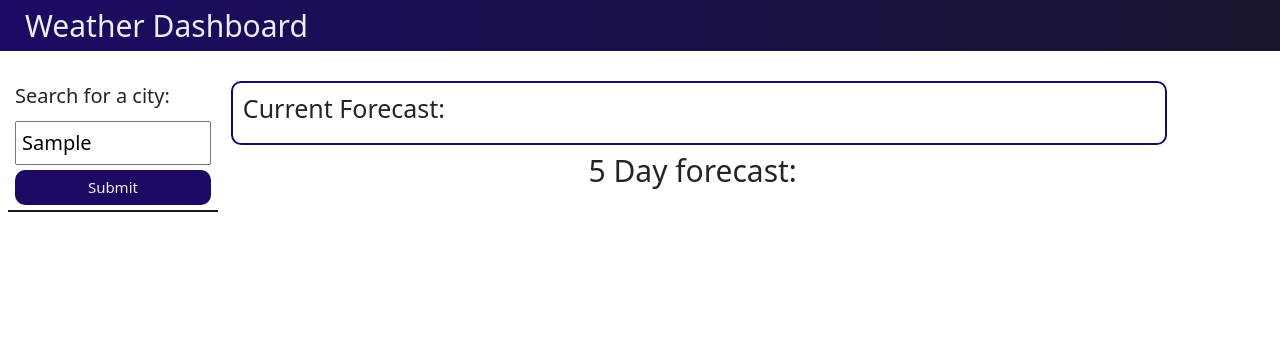
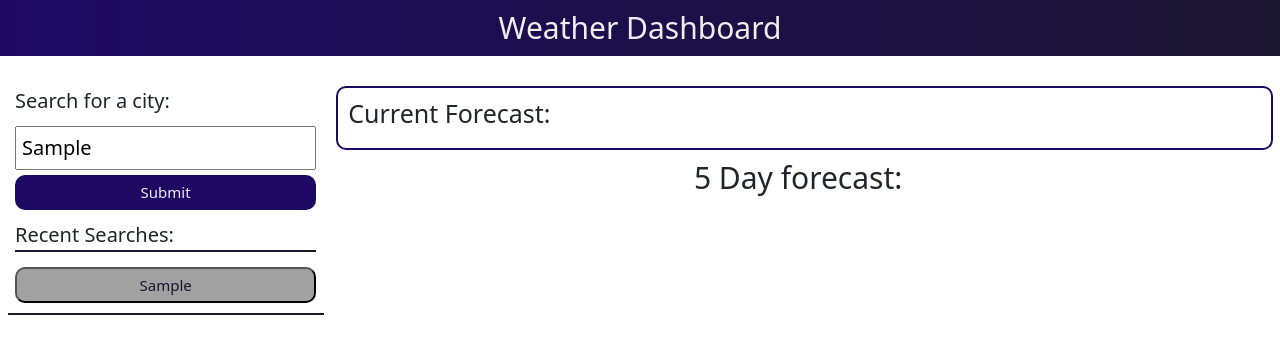
Before and after one commit to DallasSybrowsky/Weather-app, a plain HTML site: page index.html in a window 1280 px wide. Both pictures are taken after typing "Sample" into the empty fields and a click on the button "Submit". Drawn offline with nearby package versions, Linux system fonts and the light colour scheme; no server answers.

Commit message:
Updated HTML, CSS and JS with new code to save recent searches, and styled recents.

```diff
--- a/assets/css/style.css
+++ b/assets/css/style.css
@@ -3,6 +3,7 @@
   --light-main: #eee;
   --blue-main: #1d0964;
   --blue-secondary: #1b1630;
+  --grey: #a1a1a1;
   font-family: Calibri, Verdana, sans-serif;
 }
 
@@ -14,19 +15,34 @@
   );
   color: var(--light-main);
 }
-.btn {
+
+.btn, .btn:hover {
   width: 100%;
   font-size: 1.5rem;
   background-color: var(--blue-main);
   color: var(--light-main);
   padding: 0.5rem 0rem;
+  margin: 0.5rem 0rem 1rem 0rem;
+  border-radius: 1rem;
+}
+
+.city-btn {
+  width: 100%;
+  font-size: 1.5rem;
+  background-color: var(--grey);
+  color: var(--blue-secondary);
+  padding: 0.5rem 0rem;
   margin: 0.5rem 0rem;
   border-radius: 1rem;
 }
+.separator {
+  border-bottom: .2rem solid var(--blue-secondary);
+}
 
-h1 {
+.mx-auto {
+  justify-content: center;
   margin: 0rem;
-  padding: 0.75rem 2.5rem;
+  padding: 1rem 2.5rem;
   font-size: 3rem;
 }
 
@@ -42,7 +58,7 @@ body {
 
 .sidenav {
   height: 100%;
-  border-bottom: .2rem solid var(--blue-secondary);
+  border-bottom: 0.2rem solid var(--blue-secondary);
 }
 
 .weather-box {
@@ -53,9 +69,8 @@ body {
   font-size: 2.5rem;
 }
 
-.container-fluid{
+.container-fluid {
   margin: 5rem 0rem 0rem 0rem;
-
 }
 
 #days {
@@ -63,7 +78,7 @@ body {
   background-color: var(--blue-main);
   border-radius: 1rem;
   color: var(--light-main);
-  padding: .5rem 0rem
+  padding: 0.5rem 0rem;
 }
 
 .forecast {
@@ -86,6 +101,10 @@ body {
   justify-content: center;
 }
 
-.icon-img{
+.icon-img {
   padding: 0rem;
 }
+
+#history {
+  padding-bottom: .5rem;
+}
--- a/assets/js/script.js
+++ b/assets/js/script.js
@@ -1,11 +1,11 @@
 // Variables
-let cities = [];
+let cities;
 const searchBtn = document.querySelector(".btn");
 const searchEl = document.querySelector("#city");
 const citySearchInput = document.querySelector("#searched-city");
 const forecast = document.querySelector("#forecast");
 const forecastContainerEl = document.querySelector("#fiveday-div");
-const recentSearchBtnEl = document.querySelector("#recent-search-btn");
+const recentSearchBtnEl = document.querySelector("#history");
 const currentWeatherEl = document.querySelector("#current-weather-div");
 let forecastCity = document.querySelector(".current-p");
 let forecastWind = document.querySelector(".wind-p");
@@ -40,7 +40,7 @@ const formSubmission = function (event) {
 
 // API calls
 const getForecast = (event) => {
-  event.preventDefault();
+//   event.preventDefault();
   let searchInput = searchEl.value.trim();
   let geoLocURL = `https://api.openweathermap.org/geo/1.0/direct?q=${searchInput}&appid=${APIKey}&units=imperial`;
 
@@ -53,7 +53,42 @@ const getForecast = (event) => {
       fiveDayForecast(lat, lon);
     })
     .catch((error) => console.log("error", error));
+    // Saves searches to local storage
+    let oldSearches = localStorage.getItem("searchInput") || [];
+    var parsedOldSearches = oldSearches.length === 0 ? [] : JSON.parse(oldSearches);
+    if (!parsedOldSearches.includes(searchInput)) {
+        parsedOldSearches.push(searchInput);
+    localStorage.setItem("searchInput", JSON.stringify(parsedOldSearches));
+        }
+    createRecentButtons();
+    // cities = JSON.parse(localStorage.setItem("cities")) ?? [];
+    // cities.push(searchEl);
 };
+
+var createRecentButtons = function () {
+    var data = localStorage.getItem("searchInput") || [];
+    var parsedOldSearches = data.length === 0 ? [] : JSON.parse(data);
+    console.log(parsedOldSearches);
+    var template = "";
+    if (parsedOldSearches.length > 0) {
+      parsedOldSearches.forEach(function (cityName) {
+        template += `
+                  <button class="city-btn">${cityName}</button>
+              `;
+      });
+    }
+
+    document.querySelector("#history").innerHTML = template;
+  };
+
+  createRecentButtons();
+  // this is the history on click function
+  document.querySelector("#history").addEventListener("click", function (event) {
+    var cityName = event.target.textContent;
+
+    getForecast(cityName);
+  });
+
 
 const currentForecast = (lat, lon) => {
   let currentURL = `https://api.openweathermap.org/data/2.5/weather?lat=${lat}&lon=${lon}&appid=${APIKey}&units=imperial`;
@@ -97,9 +132,7 @@ const currentForecast = (lat, lon) => {
       forecastTemp.innerHTML =
         "Temperature: " + Math.round(result.main.temp) + "°F";
       forecastWind.innerHTML =
-        "Wind from: " +
-        result.wind.deg +
-        " at " +
+        "Wind speed: " +
         Math.round(result.wind.speed / 1.609344) +
         " mph";
       forecastHumid.innerHTML = "Humidity: " + result.main.humidity + "%";
@@ -112,9 +145,9 @@ const fiveDayForecast = (lat, lon) => {
   fetch(fiveDayURL)
     .then((response) => response.json())
     .then(function (result) {
-      console.log(result);
+    //   console.log(result);
     //   console.log(result.list[3].weather[0].icon);
-      console.log(result.list[0].main.humidity);
+    //   console.log(result.list[0].main.humidity);
 
       for (i = 0; i < result.list.length; i++) {
         if (
@@ -132,12 +165,12 @@ const fiveDayForecast = (lat, lon) => {
     let fiveDayCard = "";
     for (i=0; i<5; i++){
         fiveDayCard += `
-        <div id="days" class="col-2 row day-1">
-            <p class="date-1">${fiveDayDate[i]}</p>
+        <div id="days" class="col-2 row day-p">
+            <p class="date-p">${fiveDayDate[i]}</p>
             <img class="icon-img" src="https://openweathermap.org/img/w/${fiveDayIcon[i]}.png" style="width:50px;height:50px;"></img>
-            <p class="day-1-temp">${"Temp: " + Math.round(fiveDayTemp[i]) + "°F"}</p>
-            <p class="day-1-wind">${"Wind: " + Math.round(fiveDayWind[i]) + " mph"}</p>
-            <p class="day-1-humid">${"Humidity: " + Math.round(fiveDayHumidity[i]) + "%"}</p>
+            <p class="p-temp">${"Temp: " + Math.round(fiveDayTemp[i]) + "°F"}</p>
+            <p class="p-wind">${"Wind: " + Math.round(fiveDayWind[i]) + " mph"}</p>
+            <p class="p-humid">${"Humidity: " + Math.round(fiveDayHumidity[i]) + "%"}</p>
           </div>`
     };
     forecastFiveDay.innerHTML = fiveDayCard;
@@ -150,13 +183,18 @@ const fiveDayForecast = (lat, lon) => {
 };
 
 // Saves recent searches to local storage
-// let saveCities = function(searchEl) {
-//     cities = JOSN.parse(localStorage.setItem("cities")) ?? [];
-//     cities.push(searchEl);
-//     localStorage.setItem('cities', JSON.stringify(cities));
-// }
+// let saveCities = function(searchInput) {
+//     let oldSearches = localStorage.getItem("searchInput") || [];
+//     var parsedOldSearches = oldSearches.length === 0 ? [] : JSON.parse(oldSearches);
+//     if (!parsedOldSearches.includes(searchInput)) {
+//         parsedOldSearches.push(searchInput);
 
+//     // cities = JSON.parse(localStorage.setItem("cities")) ?? [];
+//     // cities.push(searchEl);
+//     localStorage.setItem('searchInput', JSON.stringify(searchInput));
+//     }
+// };
 // Event handlers
 searchBtn.addEventListener("click", getForecast);
 // searchBtn.addEventListener("click", saveCities);
-// recentSearchBtnEl.addEventListener("click", newFunction);
+// recentSearchBtnEl.addEventListener("click", getForecast(event.target));
--- a/index.html
+++ b/index.html
@@ -16,10 +16,10 @@
   </head>
   <body>
     <header class="header">
-      <h1>Weather Dashboard</h1>
+      <h1 class="mx-auto d-flex">Weather Dashboard</h1>
     </header>
     <main class="container-fluid row mt-5 ">
-      <div class="col-2 sidenav">
+      <div class="col-3 sidenav">
           <p>Search for a city:</p>
           <input
             type="text"
@@ -28,7 +28,9 @@
             class="city-input"
             name="cityName"/>
           <button class="btn">Submit</button>
-      </div>
+          <p class="separator">Recent Searches:</p>
+          <div class="searchHistory" id="history"></div>
+        </div>
       <div class="col-9 weather-box">
         <div class="forecast">
           <h2 id="current-city" class="font-weight bold current-p">Current Forecast:</h2>
```
